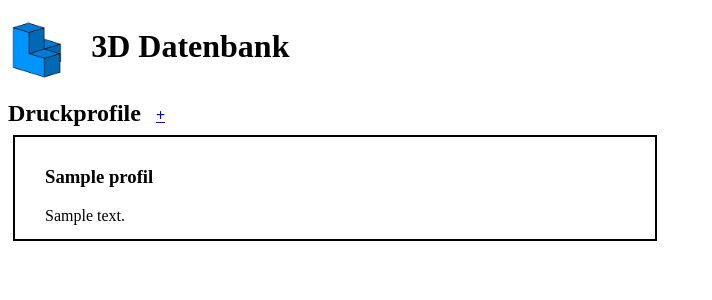
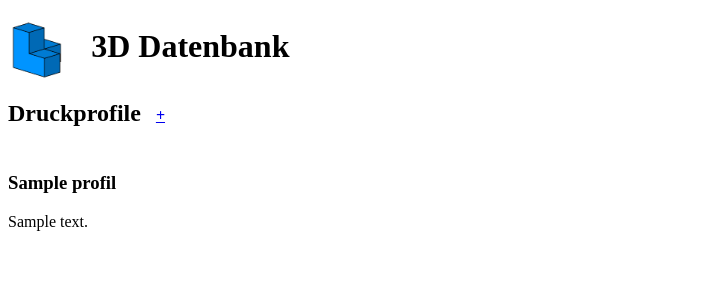
Before and after one commit to TiSei/home-server-django, a Django app: page /3D_Libary/print_profils/ in a window 1280 px wide. Shown: the top 300 px of the page, without its empty margins (0-712 px from the left). Run offline with Django 3.2, Linux system fonts and the light colour scheme; tables that the repository leaves empty hold one stand-in row (values such as "Sample post").

Commit message:
CODE: reorganize styles to use global stylesheets, update styles to use new color management of BWP

```diff
--- a/module_3d_libary/templates/3d_libary/print_profils.html
+++ b/module_3d_libary/templates/3d_libary/print_profils.html
@@ -4,42 +4,18 @@
 
 {% block styles %}
 <link rel="stylesheet" href="{% static 'css/3d_libary_style.css' %}">
-<style>
-    h2 {
-        margin-bottom: 8px;
-    }
-
-    h2 > .new {
-        margin-left: 15px;
-    }
-
-    #print-profil-box > a {
-        text-decoration: none;
-        color: inherit;
-    }
-    .profil-box {
-        padding: 10px;
-        padding-left: 30px;
-        border: 2px solid;
-        max-width: 600px;
-        margin: 5px;
-    }
-    .profil-box > p {
-        margin-bottom: 4px;
-    }
-</style>
 {% endblock %}
 
 {% block content %}
 <div id="print-profil-box" class="bwp-container">
     <h2>Druckprofile<a class="new bwp-btn" href="{% url '3d_libary:print_profil_new' %}">+</a></h2>
-    {% for profil_i in print_profils %}
-    <a href="{% url '3d_libary:print_profil_action' profil_i.pk %}" class="print-profil">
-        <div class="profil-box">
+    <div class="bwp-flex-container two-col-container">
+        {% for profil_i in print_profils %}
+        <a href="{% url '3d_libary:print_profil_action' profil_i.pk %}" class="print-profil">
             <h3>{{profil_i.name}}</h3>
             <p>{{profil_i.desc}}</p>
-        </div>
-    </a>
-    {% endfor %}
+        </a>
+        {% endfor %}
+    </div>
 </div>
 {% endblock %}
--- a/static/css/3d_libary_style.css
+++ b/static/css/3d_libary_style.css
@@ -9,24 +9,40 @@
     text-decoration: none;
 }
 
-.project {
+.project, .part, .print-profil {
     max-width: 800px;
-    border: 2px solid;
+    background-color: var(--default-background-color);
+    border-radius: 10px;
     padding: 12px;
     margin: 6px;
-}
-
-.part {
-    max-width: 800px;
-    border: 2px solid;
-    padding: 12px;
-    margin: 6px;
-}
-
-.part > p {
-    margin-bottom: 0px;
 }
 
 .part-project {
     text-decoration: underline;
 }
+
+h2 > a.bwp-btn, h3 > a.bwp-btn {
+    margin-left: 15px;
+}
+
+.project > p, .part > p {
+    margin: 8px;
+}
+
+.part > h3 {
+    margin-left: 8px;
+}
+
+.bwp-container > h2 {
+    margin-bottom: 8px;
+}
+
+.bwp-flex-container.two-col-container > div,
+.bwp-flex-container.two-col-container > a {
+    width: calc(50% - 38px);
+}
+
+.bwp-flex-container > a {
+    text-decoration: none;
+    color: inherit;
+}
```
Also changed, not shown: module_3d_libary/templates/3d_libary/parts.html (+1 -10 lines), module_3d_libary/templates/3d_libary/projects.html (+8 -9 lines), module_3d_libary/templates/3d_libary/tag_groups_and_tags.html (+0 -10 lines), templates/index.html (+3 -8 lines).
